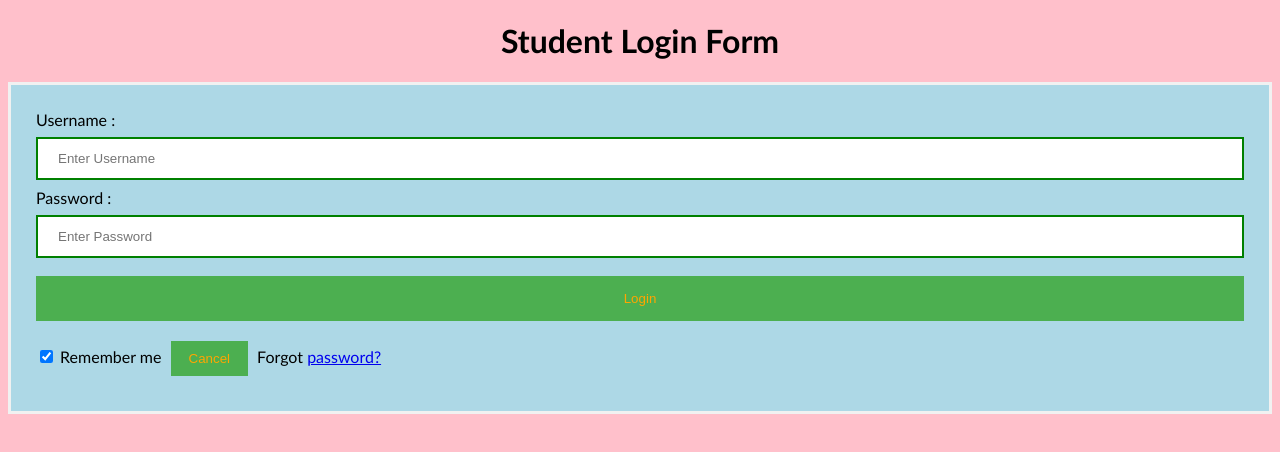
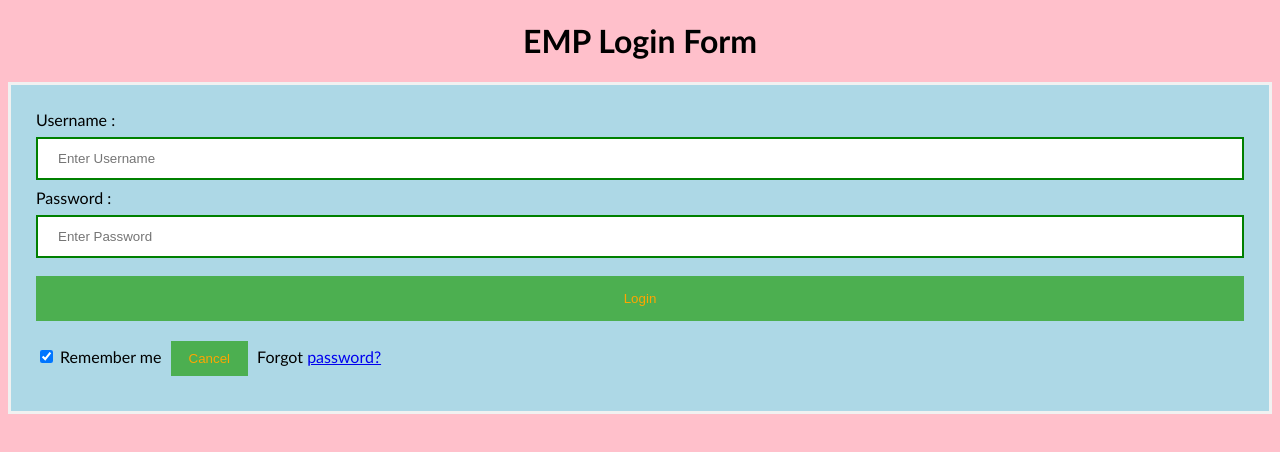
Before and after one commit to suraj401/keel-push-workflow, a plain HTML site: page index.html in a window 1280 px wide. Drawn offline with Linux system fonts and the light colour scheme.

Commit message:
keel changes

```diff
--- a/index.html
+++ b/index.html
@@ -45,7 +45,7 @@ button {
 </style>
 </head>
 <body>
-    <center> <h1> Student Login Form </h1> </center>
+    <center> <h1>EMP Login Form </h1> </center>
     <form>
         <div class="container">
             <label>Username : </label>
```
